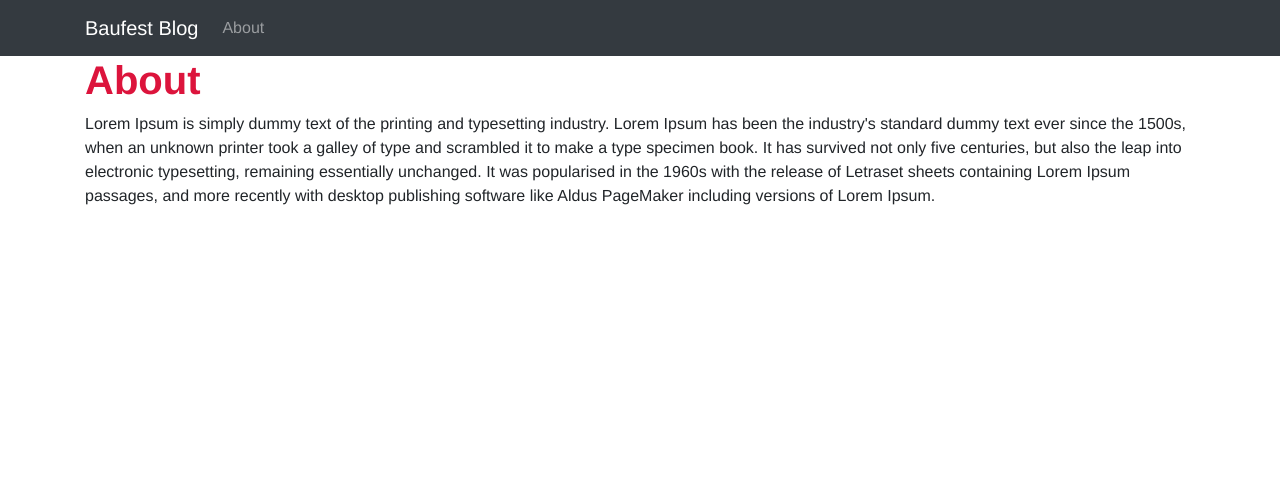
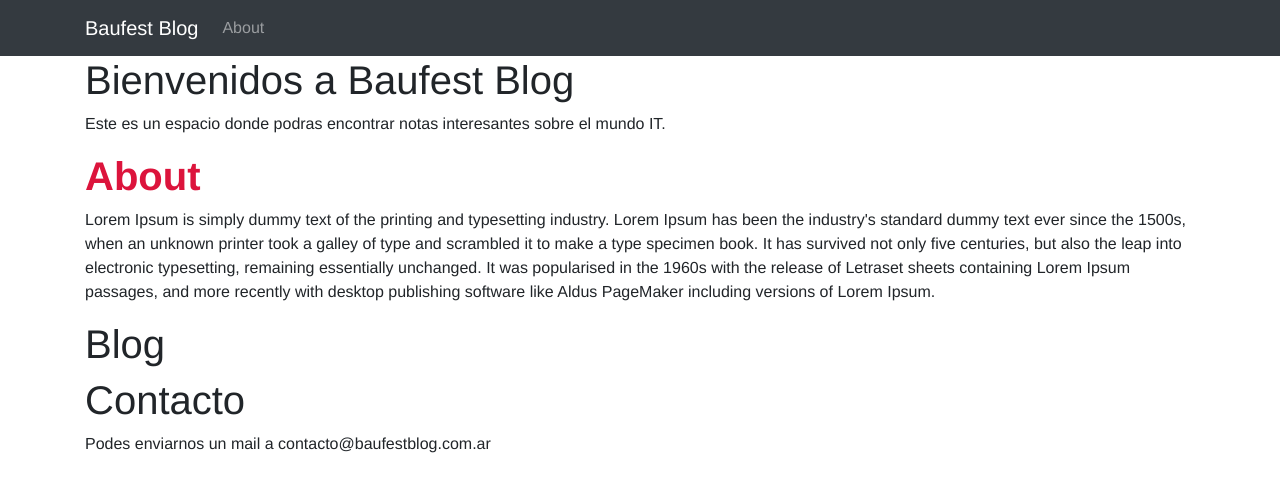
Before and after one commit to rudemex/pei-react-java-baufest-blog, a React app: page / in a window 1280 px wide. Shown: the top 492 px of the page. Built offline with nearby package versions, Linux system fonts and the light colour scheme.

Commit message:
add new pages

```diff
--- a/package.json
+++ b/package.json
@@ -41,6 +41,7 @@
     "react": "^16.13.1",
     "react-bootstrap": "^1.3.0",
     "react-dom": "^16.13.1",
+    "react-router": "^5.2.0",
     "styled-components": "^5.2.0"
   },
   "devDependencies": {
--- a/src/components/App.js
+++ b/src/components/App.js
@@ -1,12 +1,18 @@
 import React from 'react';
 import Wrapper from '../containers/Wrapper';
+import Home from '../containers/Home';
 import About from '../containers/About';
+import Blog from '../containers/Blog';
+import Contact from '../containers/Contact';
 
 class App extends React.Component {
   render() {
     return (
       <Wrapper>
+        <Home/>
         <About/>
+        <Blog/>
+        <Contact/>
       </Wrapper>
     );
   }
--- /dev/null
+++ b/src/containers/Blog.jsx
@@ -0,0 +1,15 @@
+import React, { Component } from 'react';
+
+class Blog extends Component {
+  constructor(props) {
+    super(props);
+  }
+
+  render() {
+    return <div>
+      <h1>Blog</h1>
+    </div>;
+  }
+}
+
+export default Blog;
--- /dev/null
+++ b/src/containers/Contact.jsx
@@ -0,0 +1,12 @@
+import React from 'react';
+
+const Contact = () =>{
+  return (
+    <div>
+      <h1>Contacto</h1>
+      <p>Podes enviarnos un mail a contacto@baufestblog.com.ar</p>
+    </div>
+  )
+}
+
+export default Contact;
--- /dev/null
+++ b/src/containers/Home.jsx
@@ -0,0 +1,12 @@
+import React from 'react';
+
+const Home = () =>{
+  return (
+    <div>
+      <h1>Bienvenidos a Baufest Blog</h1>
+      <p>Este es un espacio donde podras encontrar notas interesantes sobre el mundo IT.</p>
+    </div>
+  )
+}
+
+export default Home;
```
Also changed, not shown: 1 other file (tests, documents, lock files or other folders).
